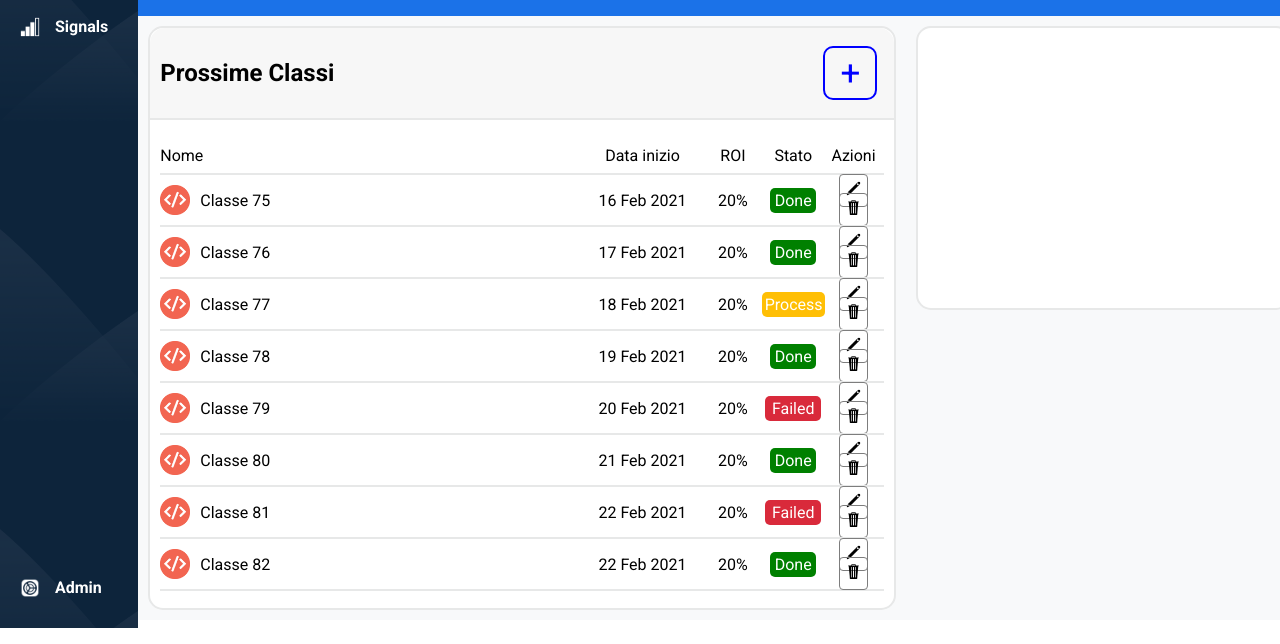
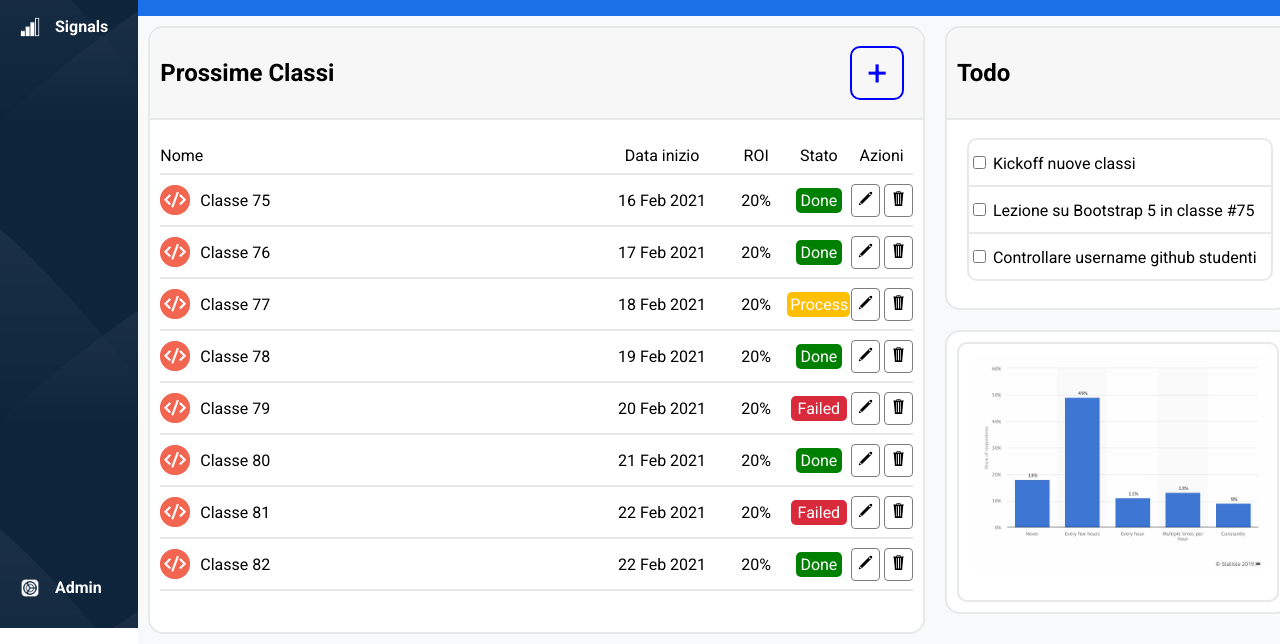
Before and after one commit to EdoardoRaimondoSenis/html-css-bootstrap-dashboard, a plain HTML site: page index.html in a window 1280 px wide. Shown: the part 172-816 px from the top of the page. Drawn offline with Linux system fonts and the light colour scheme.

Commit message:
todo e grafico utenti attivi

```diff
--- a/css/12-boot.css
+++ b/css/12-boot.css
@@ -85,8 +85,8 @@
 }
 
 .col-4-todo {
-    flex-basis: calc((100% / 12) * 4);
-    max-width: calc((100% / 12) * 4);
+    flex-basis: calc((100% / 12) * 12);
+    max-width: calc((100% / 12) * 12);
     height: 80vh;
     flex-wrap: wrap;
 }
@@ -118,3 +118,9 @@
     max-width: calc((100% / 12) * 12);
     height: calc(25% - 40px);
 }
+
+.containermaindx {
+    flex-basis: calc((100% / 12) * 4);
+    max-width: calc((100% / 12) * 4);
+    height: 100%;
+}
--- a/css/style.css
+++ b/css/style.css
@@ -345,3 +345,49 @@ main {
     background-color: white;
     margin: 0 20px;
 }
+
+.todoblock {
+    position: absolute;
+    top: 90px;
+    margin: 20px;
+    border: solid 2px #e7e8e8;
+    width: calc(100%);
+    max-width: calc(100% - 40px);
+    border-radius: 10px;
+}
+
+.todorow {
+    display: flex;
+    align-items: center;
+    height: 45px;
+    border-bottom: solid 2px #e7e8e8;
+}
+
+.todorowlast {
+    display: flex;
+    align-items: center;
+    height: 45px;
+}
+
+.col-4-utenti {
+    position: relative;
+    display: flex;
+    border: solid 2px #e7e8e8;
+    height: 280px;
+    max-height: 280px;
+    border-radius: 15px;
+    background-color: white;
+    margin: 20px;
+}
+
+.containerutenti {
+    border: solid 2px #e7e8e8;
+    border-radius: 10px;
+    margin: 10px;
+    width: 100%;
+}
+
+.grafico img {
+    width: calc(100% - 20px);
+    margin: 10px;
+}
--- a/index.html
+++ b/index.html
@@ -220,8 +220,44 @@
                         </div>
                     </div>
                 </div>
-                <div class="col-4-todo">
+                <div class="containermaindx">
+                    <div class="col-4-todo">
+                        <div class="titlecard">
+                            <h2 class="col-12">Todo</h2>
+                        </div>
+                        <div class="todoblock">
+                            <div class="row todorow">
+                                <div class="listtodo">
+                                    <input type="checkbox">
+                                    <span>Kickoff nuove classi</span>
+                                </div>
+                            </div>
+                            <div class="row todorow">
+                                <div class="listtodo">
+                                    <input type="checkbox">
+                                    <span>Lezione su Bootstrap 5 in classe #75</span>
+                                </div>
+                            </div>
+                            <div class="row todorowlast">
+                                <div class="listtodo">
+                                    <input type="checkbox">
+                                    <span>Controllare username github studenti</span>
+                                </div>
+                            </div>
+                        </div>
+                    </div>
+                    <div class="col-4-utenti">
+                        <div class="containerutenti">
+                            <div class="row">
+                                <div class="grafico">
+                                    <img src="img/stats.jpeg" alt="">
+                                </div>
+                            </div>
+                            <div class="row">
 
+                            </div>
+                        </div>
+                    </div>
                 </div>
             </div>
 
```
